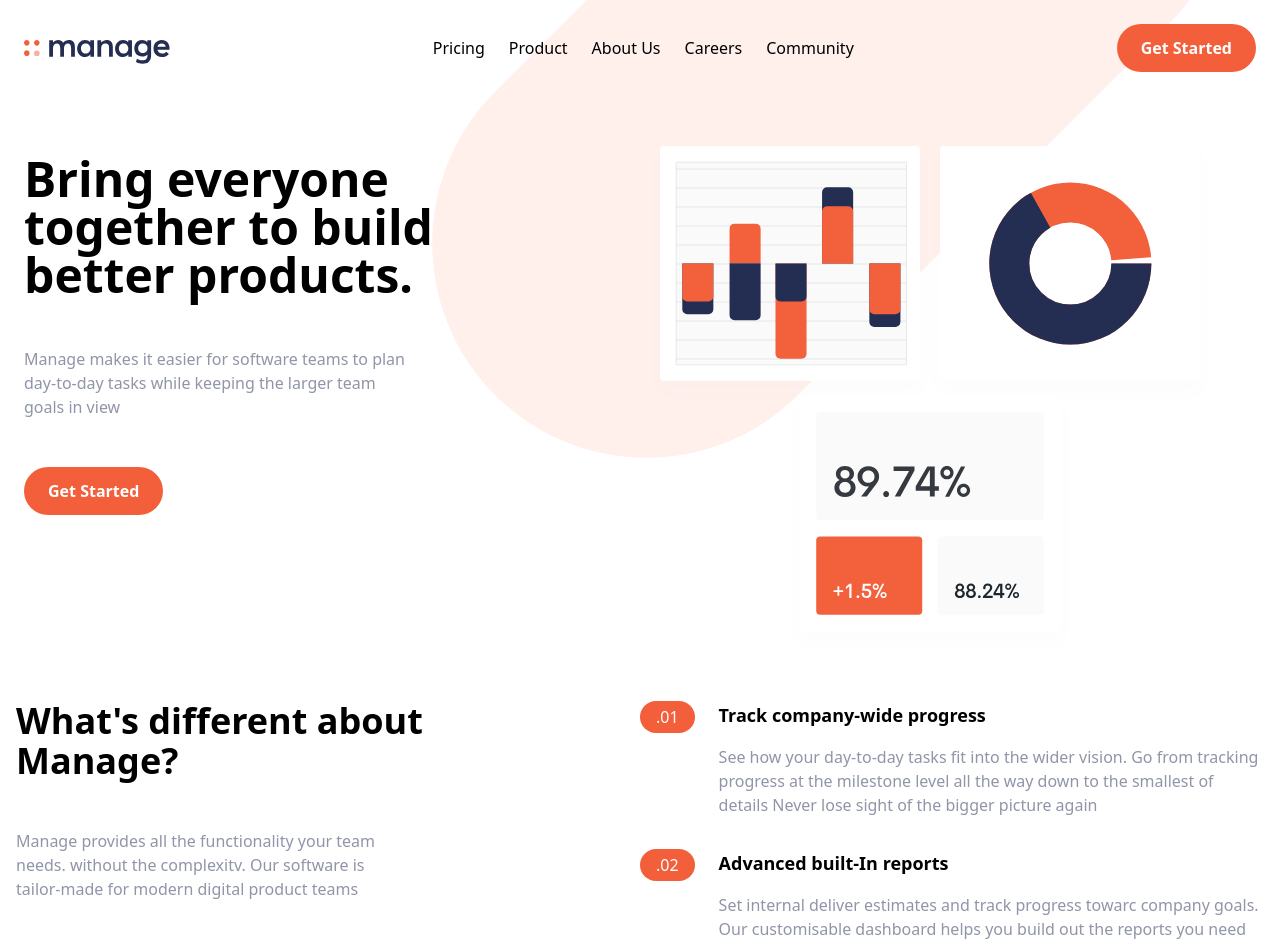
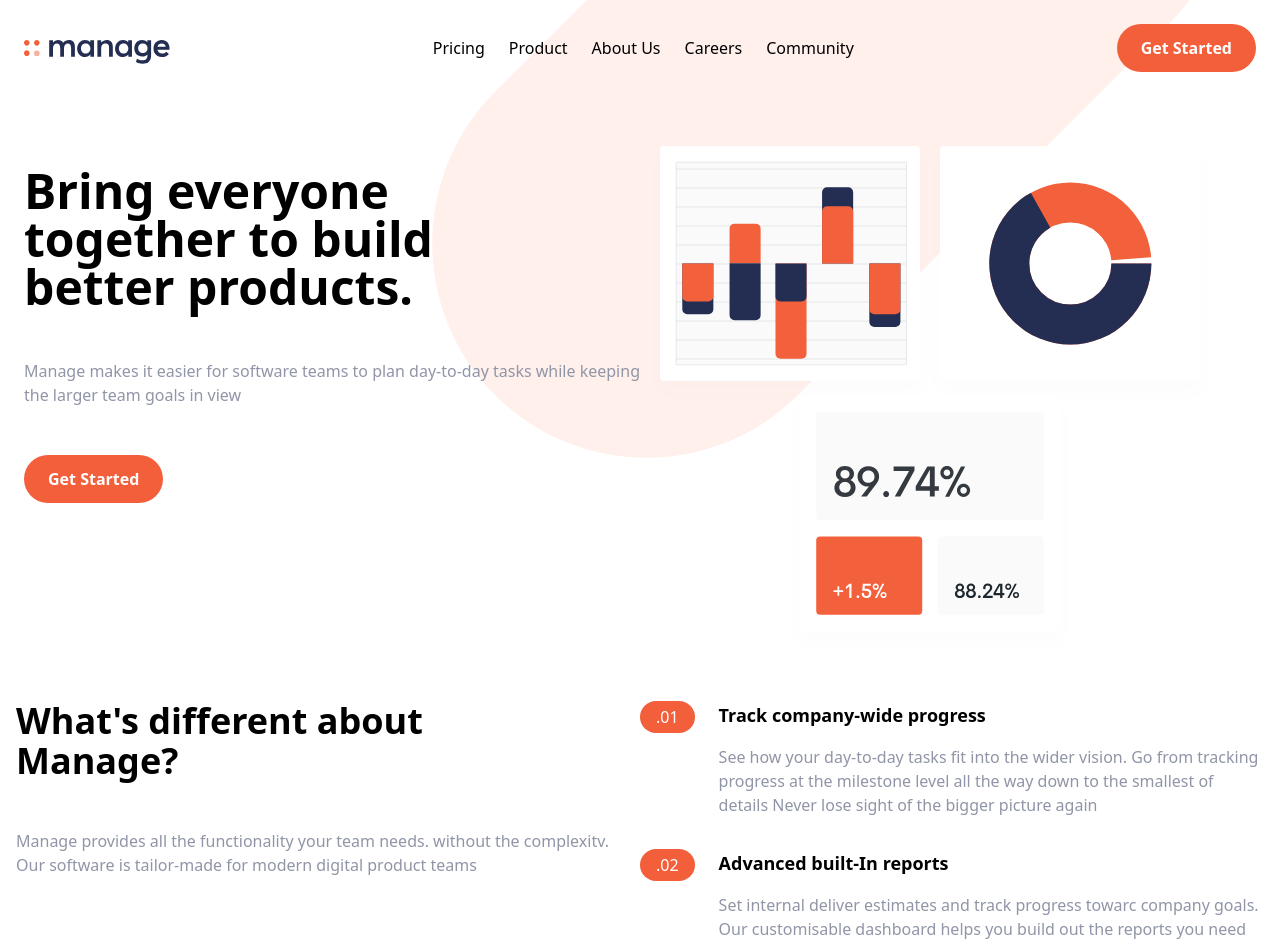
Before and after one commit to emmanuel39hanks/manage-landing-page, an Angular app: page / in a window 1280 px wide. Shown: the top 945 px of the page. Built offline with nearby package versions, Linux system fonts and the light colour scheme.

Commit message:
fixing p tag position under sub headings

```diff
--- a/src/app/components/home/home.component.html
+++ b/src/app/components/home/home.component.html
@@ -48,7 +48,7 @@
       >
         Bring everyone together to build better products.
       </h1>
-      <p class="max-w-sm text-center text-darkGrayishBlue md:text-left">
+      <p class="text-center text-darkGrayishBlue md:text-left">
         Manage makes it easier for software teams to plan day-to-day tasks while
         keeping the larger team goals in view
       </p>
@@ -74,7 +74,7 @@
       <h2 class="max-w-md text-4xl font-bold text-center md:text-left">
         What's different about Manage?
       </h2>
-      <p class="max-w-sm text-center text-darkGrayishBlue md:text-left">
+      <p class="text-center text-darkGrayishBlue md:text-left">
         Manage provides all the functionality your team needs. without the
         complexitv. Our software is tailor-made for modern digital product teams
       </p>
```
